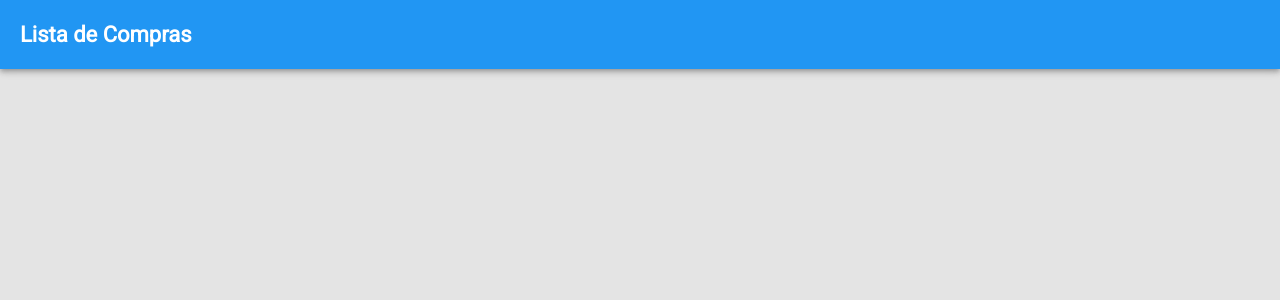
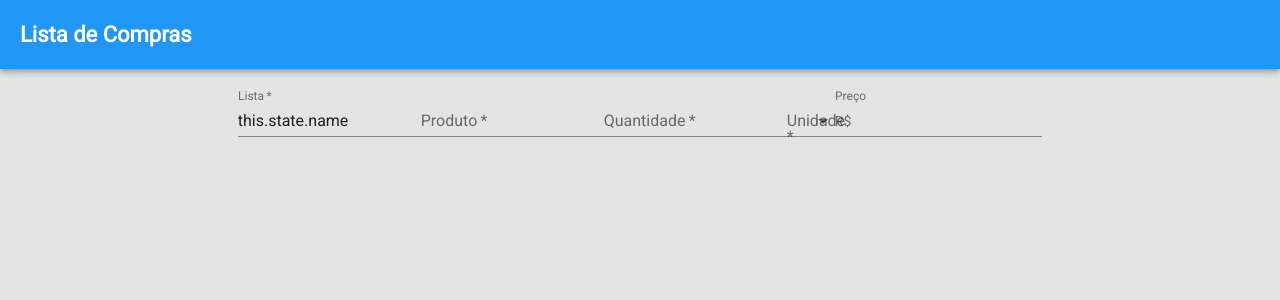
Before and after one commit to lucashsmoraes/lista-de-compras, a React (Create React App) app: page /lista in a window 1280 px wide. Shown: the top 300 px of the page. Built offline with nearby package versions, Linux system fonts and the light colour scheme; the HTML template or start-up script is replaced by a standard one.

Commit message:
criando Link e adcionando o form no createList

```diff
--- a/src/common/CustomCard.css
+++ b/src/common/CustomCard.css
@@ -2,14 +2,16 @@
   width: 100%;
   display: flex;
   flex-direction: column;
+  height: 100%;
 }
 
 .card-action-area {
-    flex: 2;
+  flex: 1;
 }
 
 .card-content {
   display: flex;
+  flex-direction: column;
   justify-content: center;
 }
 
--- a/src/common/CustomCard.js
+++ b/src/common/CustomCard.js
@@ -9,8 +9,8 @@ import { Link } from "react-router-dom";
 import "./CustomCard.css";
 
 const CustomCard = props => (
-  <Link to={props.link}>
-    <div className={props.containerClass}>
+  <div className={props.containerClass}>
+    <Link to={props.link}>
       <Card className="card">
         <CardActionArea className="card-action-area">
           <CardContent className="card-content">{props.children}</CardContent>
@@ -22,8 +22,8 @@ const CustomCard = props => (
           </div>
         )}
       </Card>
-    </div>
-  </Link>
+    </Link>
+  </div>
 );
 
 CustomCard.prototype = {
--- a/src/createList/index.js
+++ b/src/createList/index.js
@@ -1,11 +1,57 @@
-import React from 'react';
+import React from "react";
+import MenuItem from "@material-ui/core/MenuItem";
+import TextField from "@material-ui/core/TextField";
+import { InputAdornment } from "@material-ui/core";
 
-const CreateList = () => {
-    return (
-        <div>
+const units = ["kg", "lt", "un"];
 
-        </div>
-    );
-};
+const CreateList = () => (
+  <div className="page-container">
+    <form className="form-container">
+      <TextField
+        label="Lista"
+        name="list"
+        value={'this.state.name'}
+        onChange={() => {}}
+        required
+      />
+      <TextField
+        label="Produto"
+        name="product"
+        value={''}
+        onChange={() => {}}
+        required
+      />
+      <TextField
+        label="Quantidade"
+        name="quantity"
+        value={''}
+        onChange={() => {}}
+        required
+      />
+      <TextField
+        select
+        label="Unidade"
+        name="unity"
+        value={""}
+        onChange={() => {}}
+        required
+      >
+      {units.map((option, index) => (
+          <MenuItem key={index} value={option}>{option}</MenuItem>
+      ))}
+      </TextField>
+      <TextField
+        label="Preço"
+        name="price"
+        value={""}
+        onChange={() => {}}
+        InputProps={{
+            startAdornment: <InputAdornment position="start">R$</InputAdornment>
+        }}
+      />
+    </form>
+  </div>
+);
 
 export default CreateList;
--- a/src/home/List.css
+++ b/src/home/List.css
@@ -1,10 +1,6 @@
-.new-list-container {
-    width: 80%;
-}
-
 .list-container {
     width: 220px;
-    margin: 25px;
+    margin: 20px;
 }
 
 .list-card-body {
--- a/src/home/home.css
+++ b/src/home/home.css
@@ -4,3 +4,7 @@
   flex-direction: column;
   align-items: center;
 }
+
+.new-list-container {
+  width: 80%;
+}
```
Lines whose indentation alone changed are shown as unchanged.
